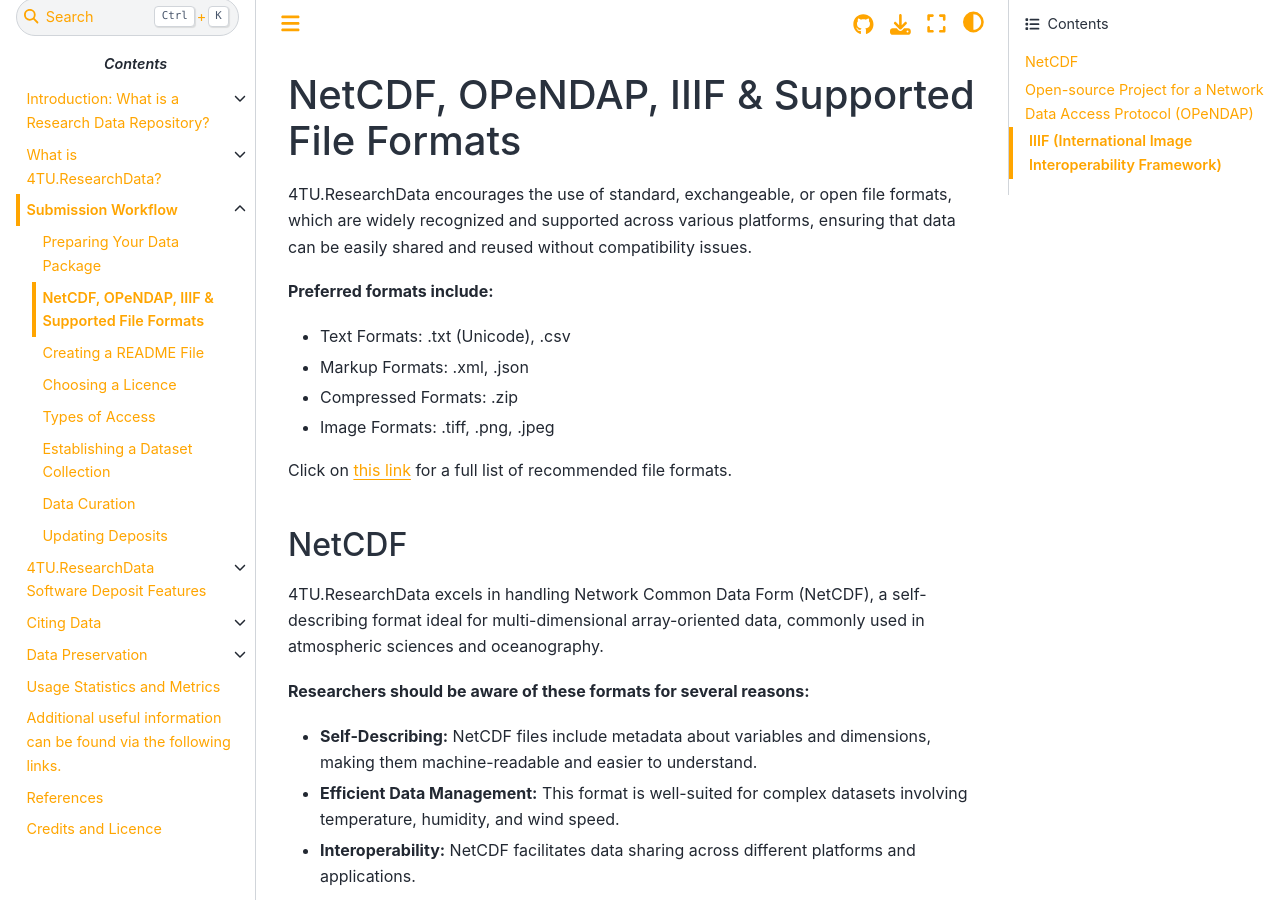
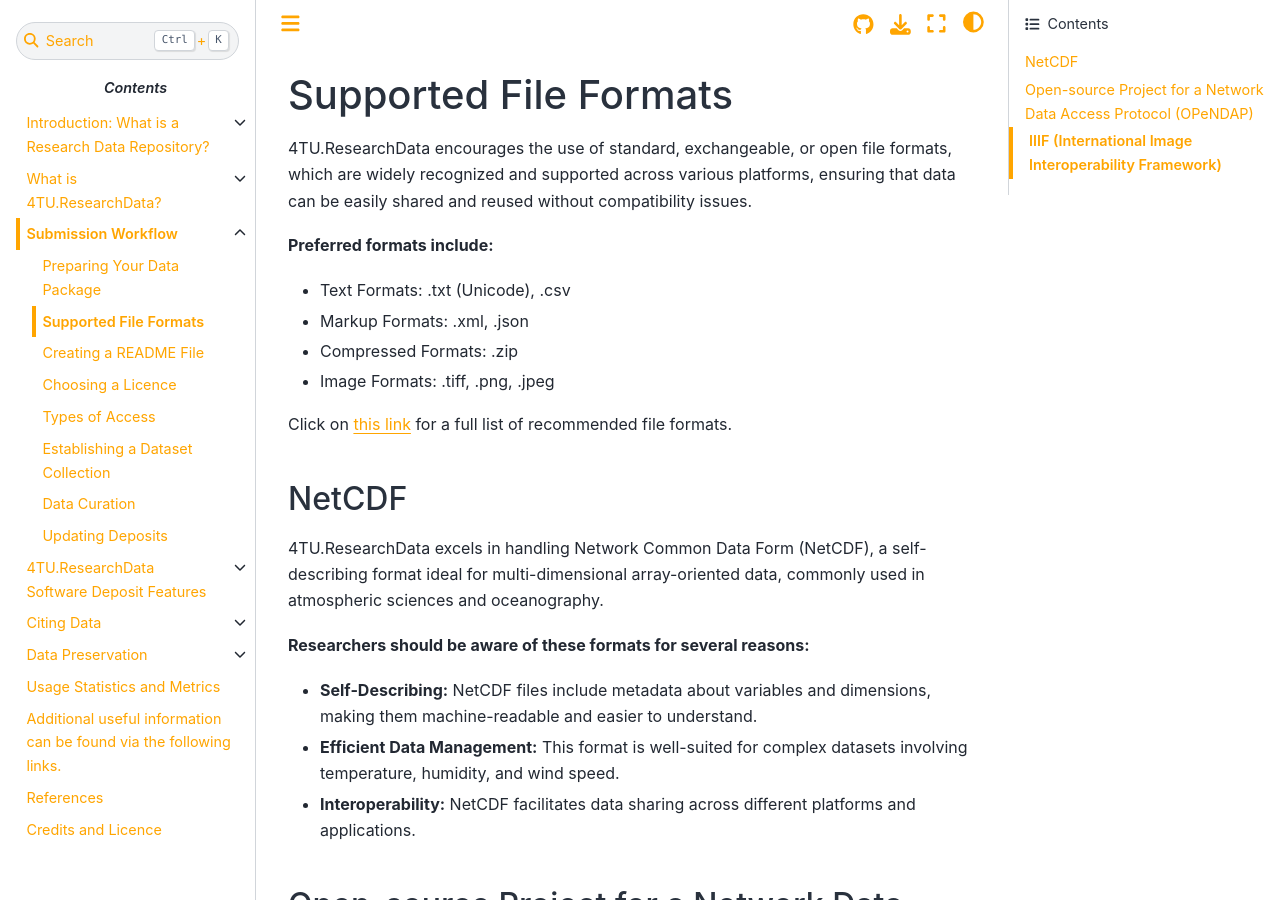
Before and after one commit to TUDelft-books/FAIR4TU_Submission_Help, a Jupyter Book: the page built from book/submission_workflow/supported_file_formats.md, in a window 1280 px wide and 900 px high. Built offline with Jupyter Book 1.0.4 settings and Sphinx 7.4.7 and the Sphinx Book theme 1.1.4, drawn with Linux system fonts in a browser that asks for light colours; pages that are not in the unit, such as notebooks, are missing from menus; comment, search, counter and statistics services are not loaded.

Commit message:
Update supported_file_formats.md

```diff
--- a/book/submission_workflow/supported_file_formats.md
+++ b/book/submission_workflow/supported_file_formats.md
@@ -1,4 +1,4 @@
-# NetCDF, OPeNDAP, IIIF & Supported File Formats
+# Supported File Formats
 
 <style>
     .responsive-iframe-container {
```
